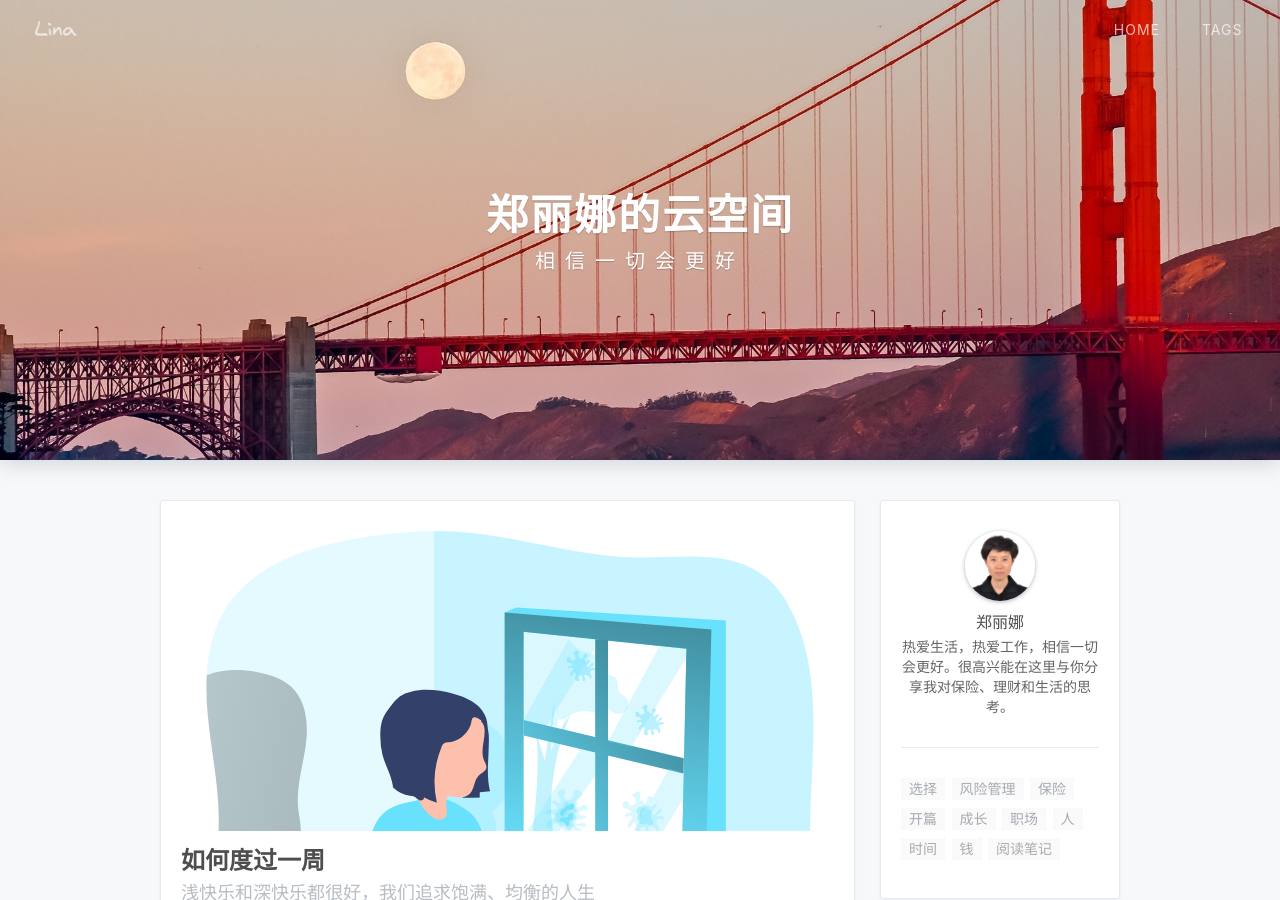
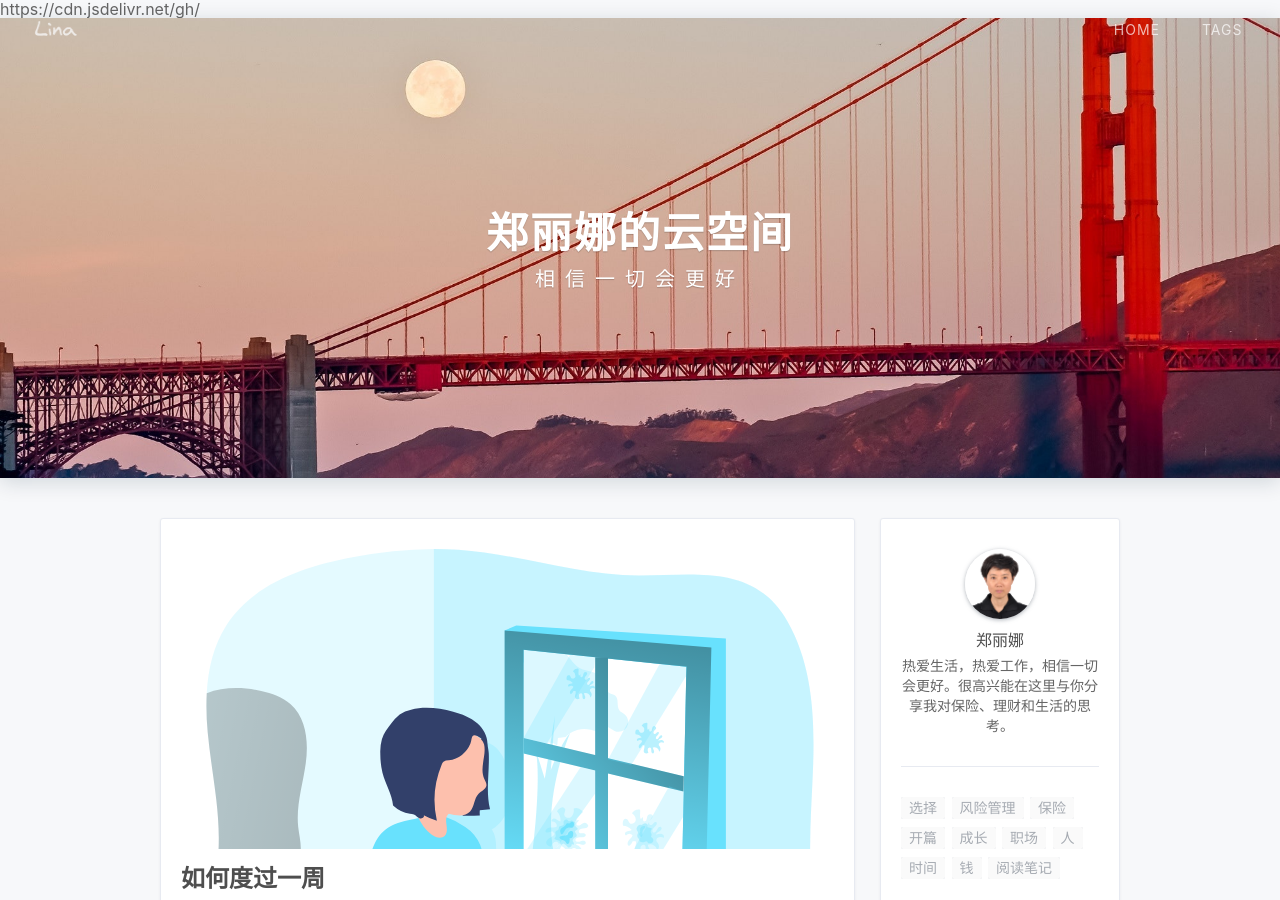
Before and after one commit to zhanghongjiang/lily, a Jekyll site: the page built from index.html, in a window 1280 px wide and 900 px high. Built offline with Jekyll 4.4.1, drawn with Linux system fonts in a browser that asks for light colours; nearby versions of some CDN libraries; the list of posts is cut into pages by our own code; a style sheet for code colours, icons or effects is not loaded.

Commit message:
临时测试

```diff
--- a/_layouts/default.html
+++ b/_layouts/default.html
@@ -8,6 +8,8 @@
 <![endif]-->
     <input id="nm-switch" type="hidden" value="{{ site.nightMode }}">
     <div class="visible">
+      {% assign assets_base_url = "https://cdn.jsdelivr.net/gh/" | append: site.repository %}
+      {{ assets_base_url }}
       {{ content | replace: '/assets/', 'https://cdn.jsdelivr.net/gh/zhanghongjiang/lily/assets/' }}
     </div>
     <script src="https://cdn.staticfile.org/jquery/3.2.1/jquery.min.js"></script>
```
